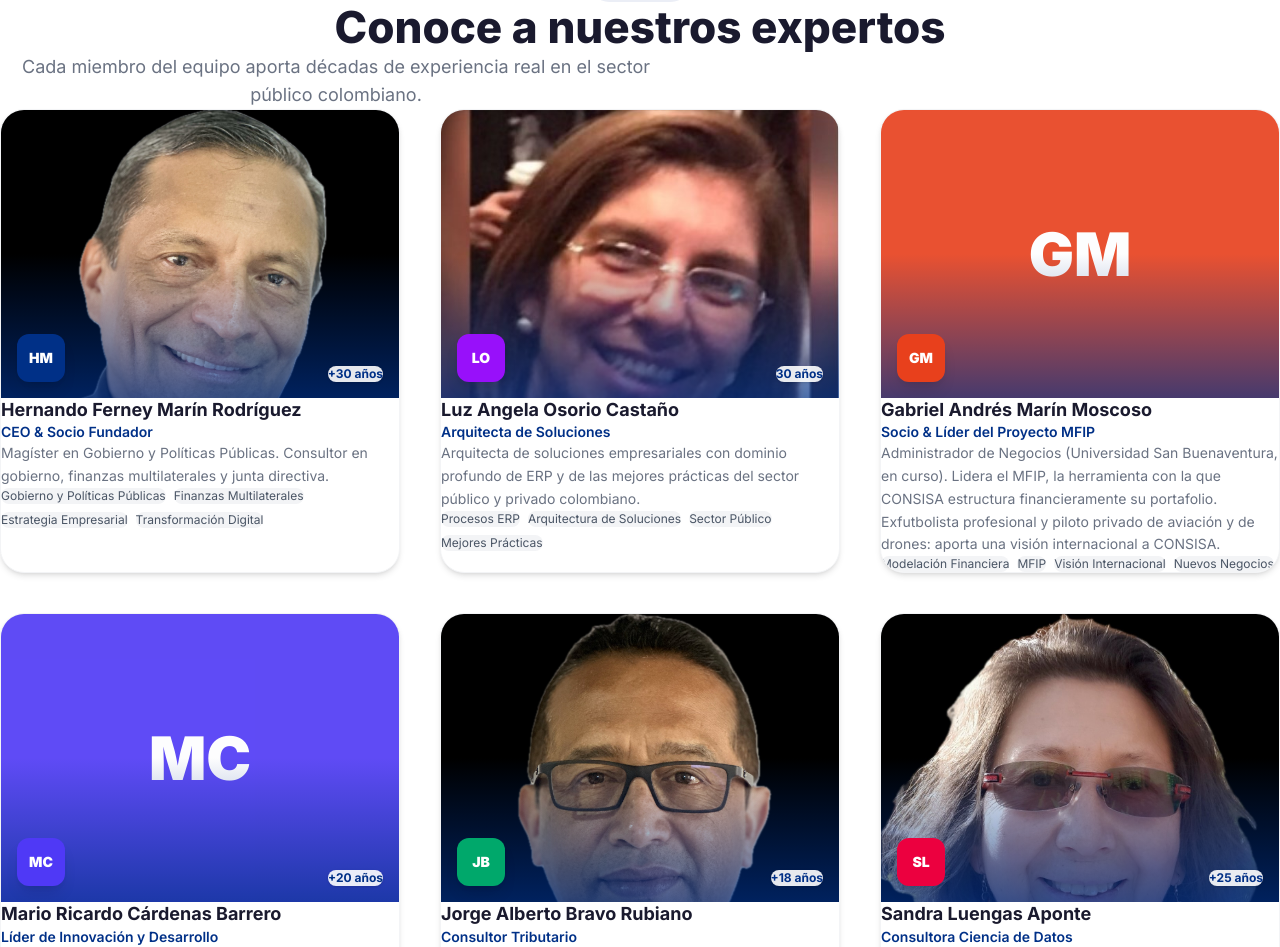
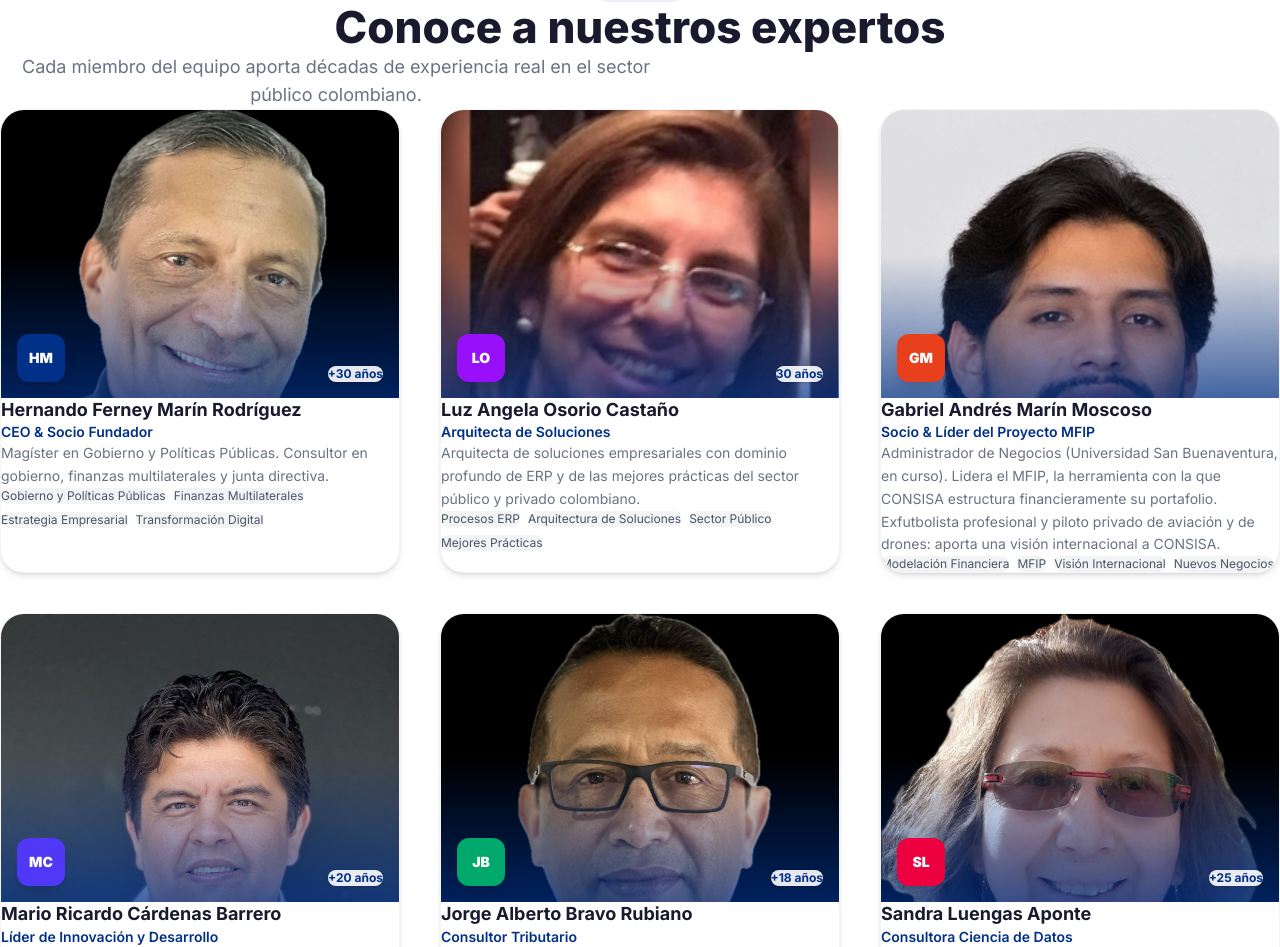
Before and after one commit to hernandomarin-byte/consisa-web, a Next.js app: page /equipo in a window 1280 px wide. Shown: the part 612-1559 px from the top of the page. Built offline with nearby package versions, Linux system fonts and the light colour scheme.

Commit message:
Fotos de Mario Cárdenas y Gabriel Marín en el equipo

```diff
--- a/src/app/equipo/page.tsx
+++ b/src/app/equipo/page.tsx
@@ -33,7 +33,7 @@ const team = [
     initials: "GM",
     color: "bg-[#E8401C]",
     areas: ["Modelación Financiera","MFIP","Visión Internacional","Nuevos Negocios"],
-    img: "",
+    img: "/team/gabriel.jpg",
   },
   {
     name: "Mario Ricardo Cárdenas Barrero",
@@ -43,7 +43,7 @@ const team = [
     initials: "MC",
     color: "bg-indigo-600",
     areas: ["Regulación Minero-Energética","Gestión de Activos","Mantenimiento Predictivo","Gerencia de Proyectos"],
-    img: "",
+    img: "/team/mario.jpg",
   },
   {
     name: "Jorge Alberto Bravo Rubiano",
```
Also changed, not shown: public/team/gabriel.jpg (added), public/team/mario.jpg (added).
